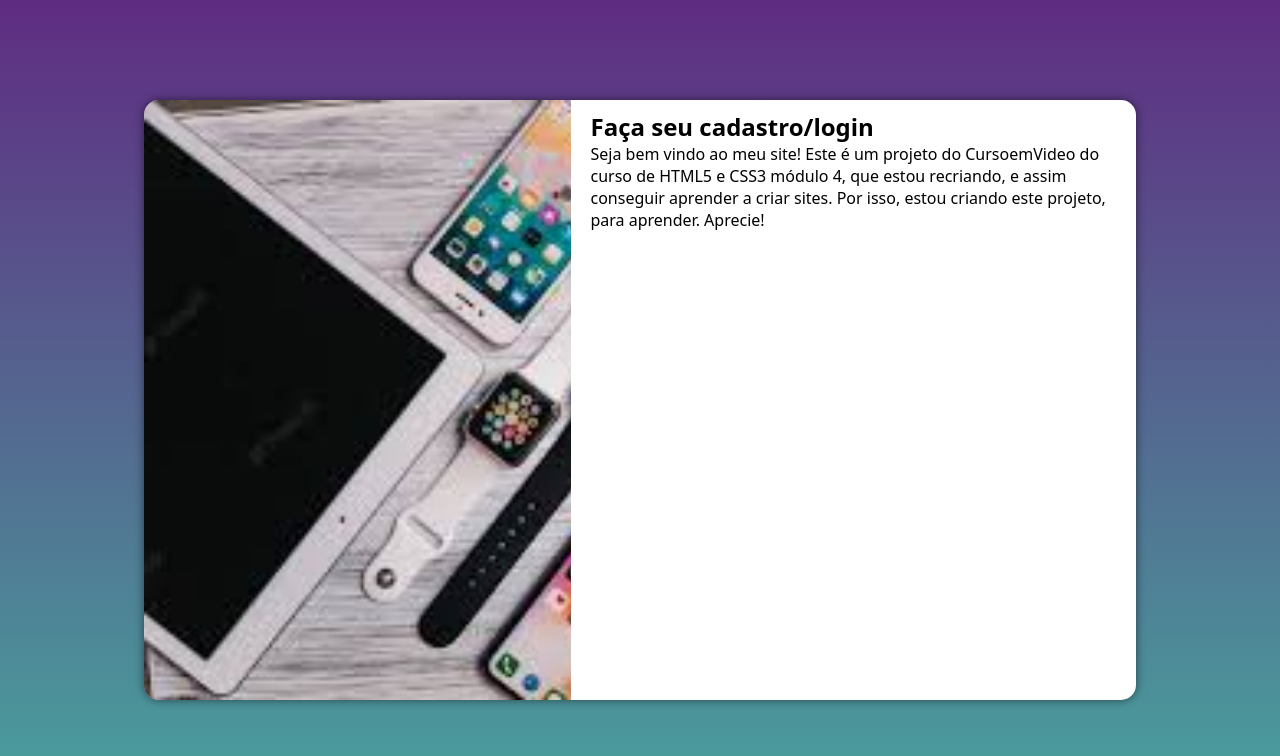
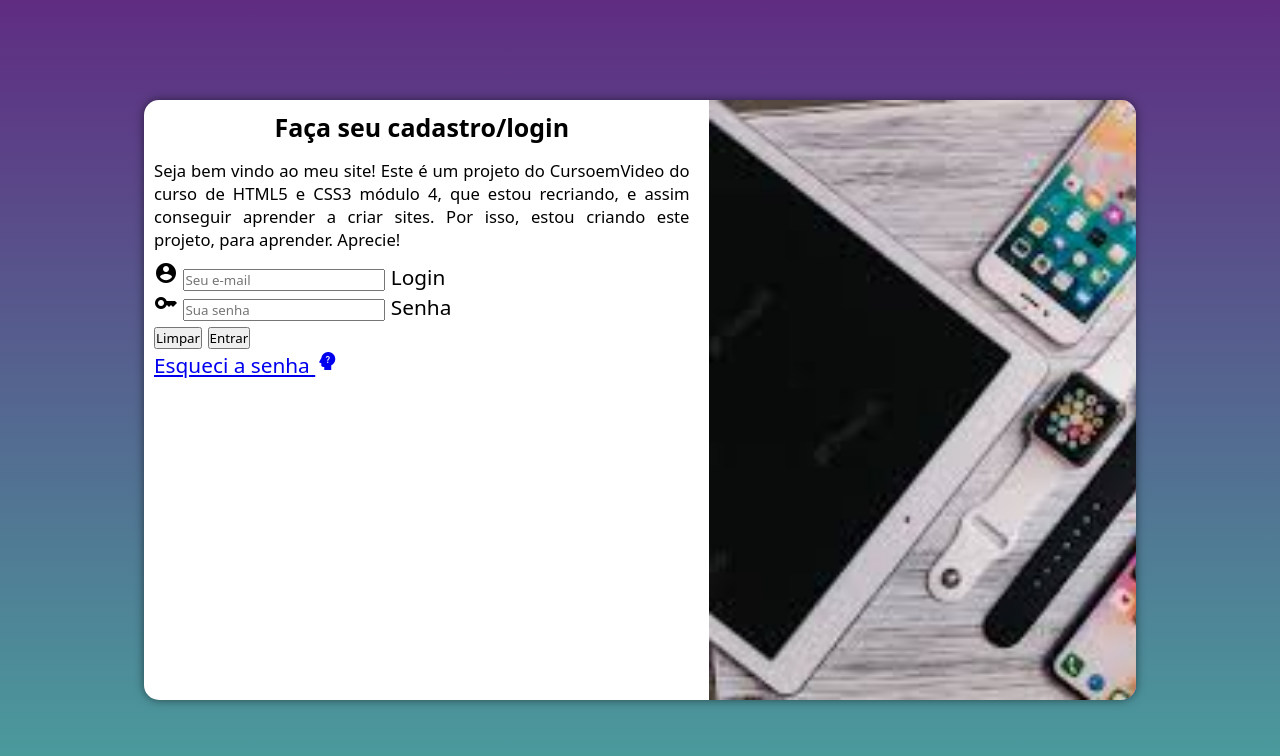
Before and after one commit to GledysonMaia/tela-login, a plain HTML site: page index.html in a window 1280 px wide. Drawn offline with Linux system fonts and the light colour scheme.

Commit message:
formulario

```diff
--- a/estilos/mediaqueries.css
+++ b/estilos/mediaqueries.css
@@ -14,6 +14,8 @@ Grandes telas: acima de 1200px
 
     section#tellog {
         width: 80vw;
+        font-size: 1.2em;
+        text-align: justify;
     }
 
     section#tellog > div#img {
@@ -36,17 +38,19 @@ Grandes telas: acima de 1200px
     }
 
     section#tellog {
-        width: 992px
+        width: 992px;
+        font-size: 1.3em;
+        text-align: justify;
     }
 
     section#tellog > div#img {
-        float: left;
+        float: right;
         width: 43%;
         height: 100%;
     }
 
     section#tellog > div#form {
-        float: right;
+        float: left;
         width: 56%;
     }
 }
--- a/estilos/style.css
+++ b/estilos/style.css
@@ -53,3 +53,18 @@ section#tellog > div#form {
     padding: 10px;
     display: block;
 }
+
+div#form > h1 {
+    text-align: center;
+    margin-bottom: 15px;
+    font-size: 1.2em;
+}
+
+div#form > p {
+    font-size: 0.8em;
+    margin-bottom: 10px;
+}
+
+i.material-icons {
+    box-sizing: border-box;
+}
--- a/index.html
+++ b/index.html
@@ -4,6 +4,7 @@
     <meta charset="UTF-8">
     <meta name="viewport" content="width=device-width, initial-scale=1.0">
     <title>Faça seu login</title>
+    <link href="https://fonts.googleapis.com/icon?family=Material+Icons" rel="stylesheet">
     <link rel="stylesheet" href="estilos/style.css">
     <link rel="stylesheet" href="estilos/mediaqueries.css">
 </head>
@@ -15,8 +16,22 @@
             <div id="form">
                 <h1>Faça seu cadastro/login</h1>
                 <p>Seja bem vindo ao meu site! Este é um projeto do CursoemVideo do curso de HTML5 e CSS3 módulo 4, que estou recriando, e assim conseguir aprender a criar sites. Por isso, estou criando este projeto, para aprender. Aprecie!</p>
-                <form action="login.php" method="post">
-
+                <form action="login.php" method="post" autocomplete="on">
+                    <div class="campo">
+                        <i class="material-icons">account_circle</i>
+                        <input type="email" name="login" id="ilogin" placeholder="Seu e-mail" required autocomplete="email">
+                        <label for="ilogin">Login</label>
+                    </div>
+                    <div class="campo">
+                        <i class="material-icons">key</i>
+                        <input type="password" name="senha" id="isenha" placeholder="Sua senha" minlength="8" required autocomplete="current-password">
+                        <label for="isenha">Senha</label>
+                    </div>
+                    <div id="edit">
+                        <input type="reset" value="Limpar">
+                        <input type="submit" value="Entrar"><br>
+                        <a href="esqueci.html">Esqueci a senha <i class="material-icons">psychology_alt</i></a>
+                    </div>
                 </form>
             </div>
         </section>
```
Also changed, not shown: esqueci.html (added).
